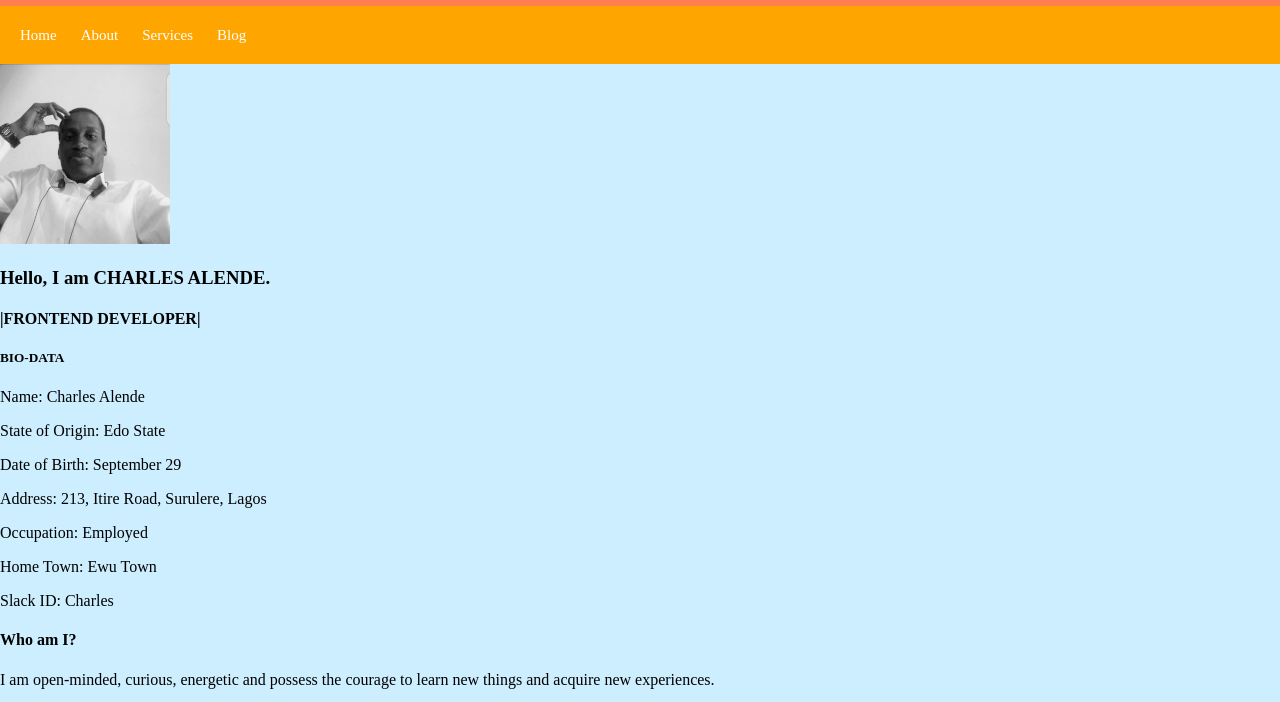
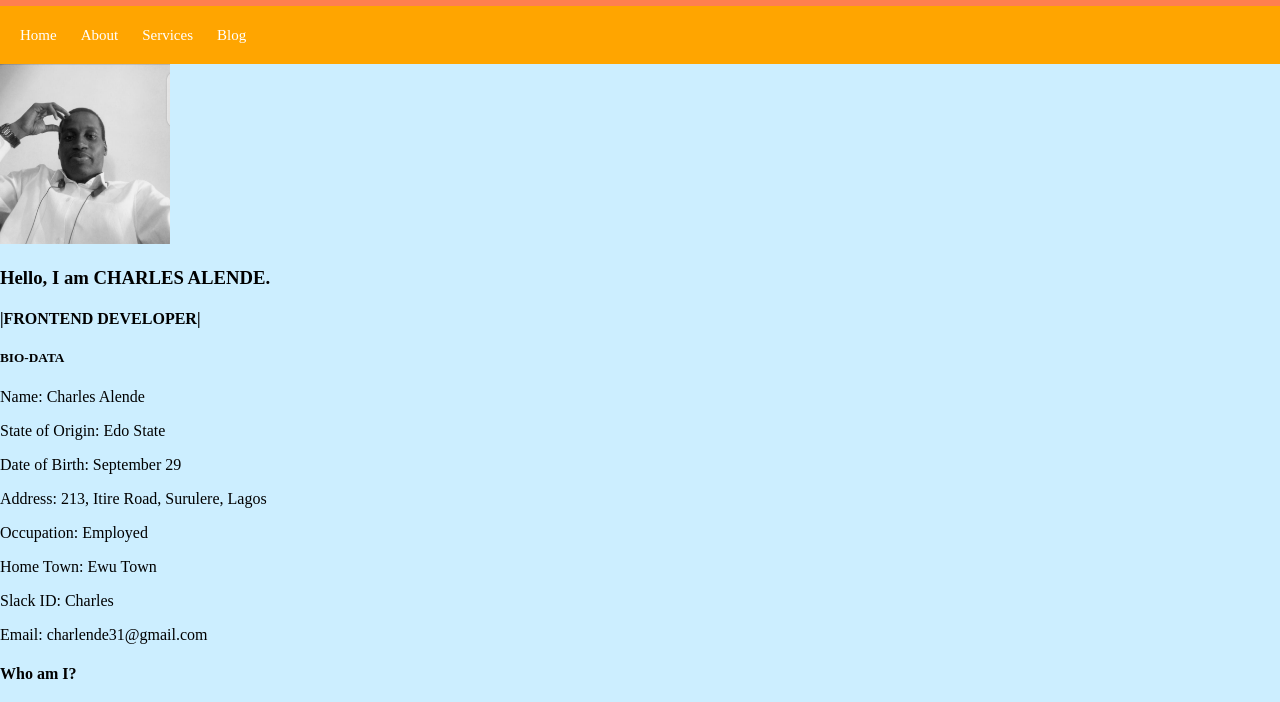
Before and after one commit to charlende/charlende.github.io, a plain HTML site: page index.html in a window 1280 px wide. Shown: the part 84-786 px from the top of the page. Drawn offline with Linux system fonts and the light colour scheme.

Commit message:
Update index.html

```diff
--- a/index.html
+++ b/index.html
@@ -38,6 +38,7 @@
         <p>Occupation: Employed</p>
         <p>Home Town: Ewu Town</p>
         <p>Slack ID: Charles</p>
+        <p>Email: charlende31@gmail.com</p>
     </section>
 
      <aside id="sidebar">
```
